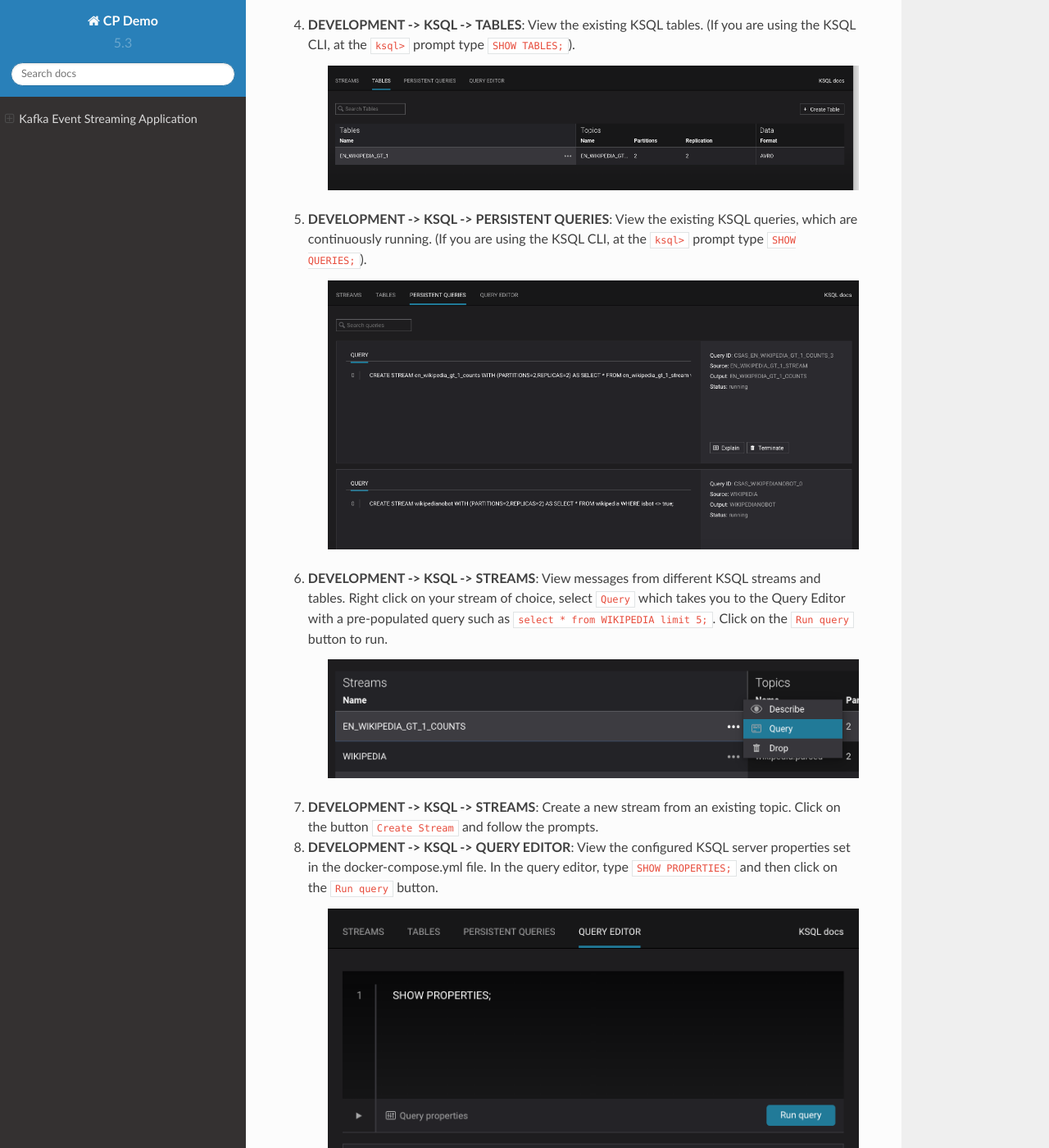
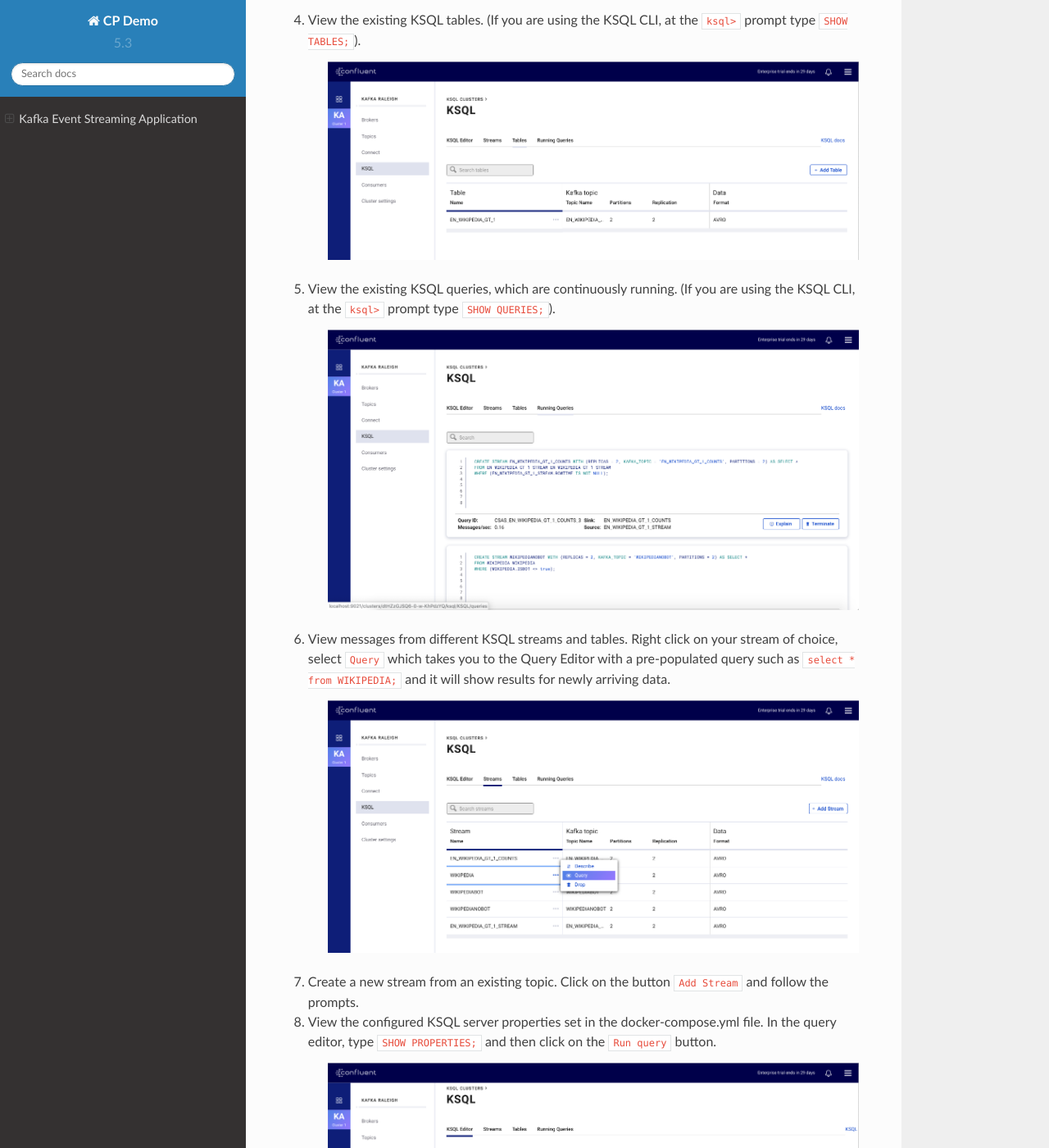
Before and after one commit to confluentinc/cp-demo, a Sphinx documentation site: the page built from docs/index.rst, in a window 1280 px wide and 1400 px high, scrolled down 10507 px. Shown: the whole window at 82% size. Built offline with Sphinx 7.4.7 and the Read the Docs theme 2.0.0, drawn with Linux system fonts in a browser that asks for light colours; some of the changed text lies outside the part shown.

Commit message:
DEVX-578: checkpoint 2

```diff
--- a/docs/index.rst
+++ b/docs/index.rst
@@ -214,6 +214,7 @@
    .. figure:: images/landing_page.png
 
 
+
 .. _ksql-demo-3:
 
 KSQL
@@ -231,9 +232,9 @@
 
 1. The KSQL server is listening on port 8088. You have two options for interfacing with KSQL:
 
-   (a) Use Control Center's integrated `KSQL UI <http://localhost:9021/management/ksql/ksql-server%3A8088/streams>`__. From the |c3| UI, click **DEVELOPMENT –> KSQL**:
+   (a) Use Control Center's integrated KSQL UI: from the |c3| UI, click **KSQL**
 
-       .. figure:: images/development_ksql.png
+       .. figure:: images/ksql_link.png
           :alt: image
 
    (b) Run KSQL CLI to get to the KSQL CLI prompt.
@@ -242,39 +243,39 @@
 
             docker-compose exec ksql-cli ksql http://ksql-server:8088
 
-2. **DEVELOPMENT -> KSQL -> STREAMS**: View the existing KSQL streams. (If you are using the KSQL CLI, at the ``ksql>`` prompt type ``SHOW STREAMS;``).
+2. View the existing KSQL streams. (If you are using the KSQL CLI, at the ``ksql>`` prompt type ``SHOW STREAMS;``).
 
      .. figure:: images/ksql_streams_list.png
         :alt: image
 
-3. **DEVELOPMENT -> KSQL -> STREAMS**: Describe the schema (fields or columns) and source and sink of an existing KSQL stream. Click on ``WIKIPEDIA``.
+3. Describe the schema (fields or columns) and source and sink of an existing KSQL stream. Click on ``WIKIPEDIA``.
 
      .. figure:: images/wikipedia_describe.png
         :alt: image
 
-4. **DEVELOPMENT -> KSQL -> TABLES**: View the existing KSQL tables. (If you are using the KSQL CLI, at the ``ksql>`` prompt type ``SHOW TABLES;``).
+4. View the existing KSQL tables. (If you are using the KSQL CLI, at the ``ksql>`` prompt type ``SHOW TABLES;``).
 
      .. figure:: images/ksql_tables_list.png
         :alt: image
 
-5. **DEVELOPMENT -> KSQL -> PERSISTENT QUERIES**: View the existing KSQL queries, which are continuously running. (If you are using the KSQL CLI, at the ``ksql>`` prompt type ``SHOW QUERIES;``).
+5. View the existing KSQL queries, which are continuously running. (If you are using the KSQL CLI, at the ``ksql>`` prompt type ``SHOW QUERIES;``).
 
      .. figure:: images/ksql_queries_list.png
         :alt: image
 
-6. **DEVELOPMENT -> KSQL -> STREAMS**: View messages from different KSQL streams and tables. Right click on your stream of choice, select ``Query`` which takes you to the Query Editor with a pre-populated query such as ``select * from WIKIPEDIA limit 5;``.  Click on the ``Run query`` button to run.
+6. View messages from different KSQL streams and tables. Right click on your stream of choice, select ``Query`` which takes you to the Query Editor with a pre-populated query such as ``select * from WIKIPEDIA;`` and it will show results for newly arriving data.
 
      .. figure:: images/ksql_query_topic.png
         :alt: image
 
-7. **DEVELOPMENT -> KSQL -> STREAMS**: Create a new stream from an existing topic. Click on the button ``Create Stream`` and follow the prompts.
+7. Create a new stream from an existing topic. Click on the button ``Add Stream`` and follow the prompts.
 
-8. **DEVELOPMENT -> KSQL -> QUERY EDITOR**: View the configured KSQL server properties set in the docker-compose.yml file. In the query editor, type ``SHOW PROPERTIES;`` and then click on the ``Run query`` button.
+8. View the configured KSQL server properties set in the docker-compose.yml file. In the query editor, type ``SHOW PROPERTIES;`` and then click on the ``Run query`` button.
 
      .. figure:: images/ksql_properties.png
         :alt: image
 
-9. In this demo, KSQL is run with Confluent Monitoring Interceptors configured which enables |c3| Data Streams to monitor KSQL queries. The consumer group names ``ksql_query_`` correlate to the KSQL query names above, and |c3| is showing the records that are incoming to each query.
+9. In this demo, KSQL is run with Confluent Monitoring Interceptors configured which enables |c3| Data Streams to monitor KSQL queries. The consumer group names ``_confluent-ksql-default`` correlate to the KSQL query names above, and |c3| is showing the records that are incoming to each query.
 
 * View throughput and latency of the incoming records for the persistent KSQL "Create Stream As Select" query ``CSAS_WIKIPEDIABOT``, which is displayed as ``ksql_query_CSAS_WIKIPEDIABOT`` in |c3|.
 
```
Also changed, not shown: docs/images/development_ksql.png (deleted), docs/images/ksql_link.png (added), docs/images/ksql_properties.png, docs/images/ksql_queries_list.png, docs/images/ksql_query_topic.png, docs/images/ksql_streams_list.png, docs/images/ksql_tables_list.png, docs/images/wikipedia_describe.png.
